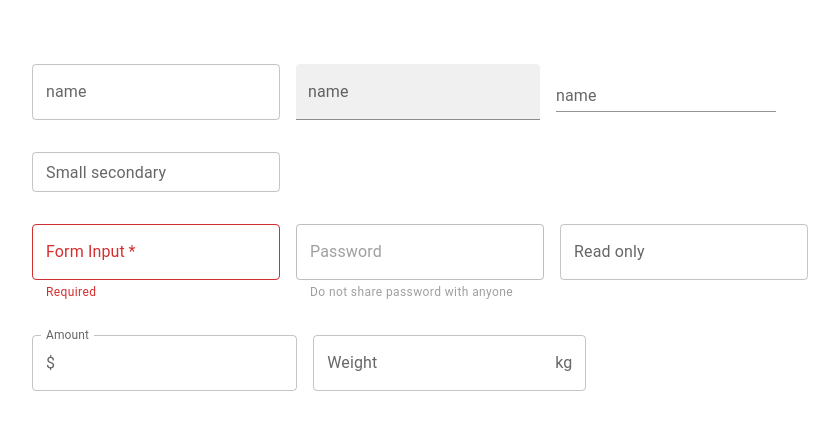
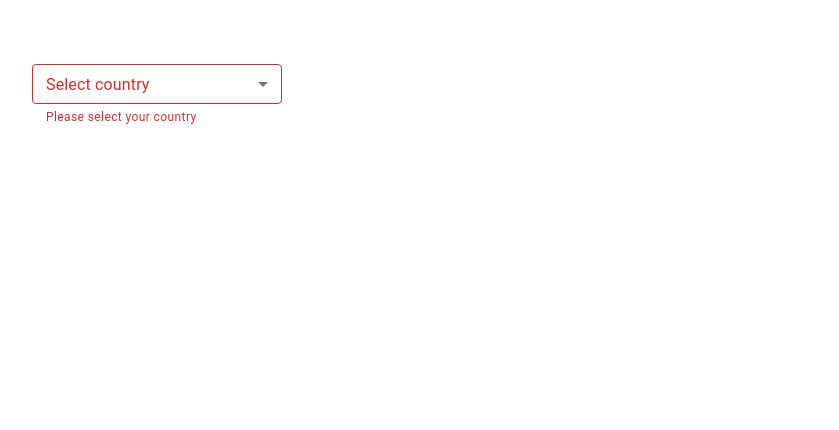
Before and after one commit to Hans2374/React-MUI-Demo, a React (Create React App) app: page / in a window 1280 px wide. Shown: the top 430 px of the page, without its empty margins (32-871 px from the left). Built offline with nearby package versions, Linux system fonts and the light colour scheme.

Commit message:
Select added

```diff
--- a/src/App.tsx
+++ b/src/App.tsx
@@ -1,7 +1,8 @@
 import './App.css';
 // import { MuiButton } from './components/MuiButton';
 //import { MuiTypography } from './components/MuiTypography';
-import { MuiTextField } from './components/MuiTextField';
+// import { MuiTextField } from './components/MuiTextField';
+import { MuiSelect } from './components/MuiSelect';
 
 
 function App() {
@@ -9,7 +10,8 @@
     <div className="App">
       {/* <MuiTypography /> */}
       {/* <MuiButton /> */}
-      <MuiTextField/>
+      {/* <MuiTextField/> */}
+      <MuiSelect/>
     </div>
   );
 }
--- a/src/components/MuiSelect.tsx
+++ b/src/components/MuiSelect.tsx
@@ -1,7 +1,23 @@
-import React from 'react'
+import { Box, TextField, MenuItem } from "@mui/material"
+import { useState } from "react"
 
 export const MuiSelect = () => {
-  return (
-    <div>MuiSelect</div>
-  )
+    const [countries, setCountries] = useState<string[]>([])
+    console.log({ countries })
+    const handleChange = (event: React.ChangeEvent<HTMLInputElement>) => {
+        const value = event.target.value
+        setCountries(typeof value === 'string'?value.split(','):value)
+    }
+    return (
+        <Box width='250px'>
+            <TextField label='Select country' select value={countries} onChange={handleChange} fullWidth
+            SelectProps={{
+                multiple: true
+            }} size="small" color="secondary" helperText='Please select your country' error>
+                <MenuItem value='IN'>India</MenuItem>
+                <MenuItem value='US'>USA</MenuItem>
+                <MenuItem value='AU'>Australia</MenuItem>
+            </TextField>
+        </Box>
+    )
 }
```
